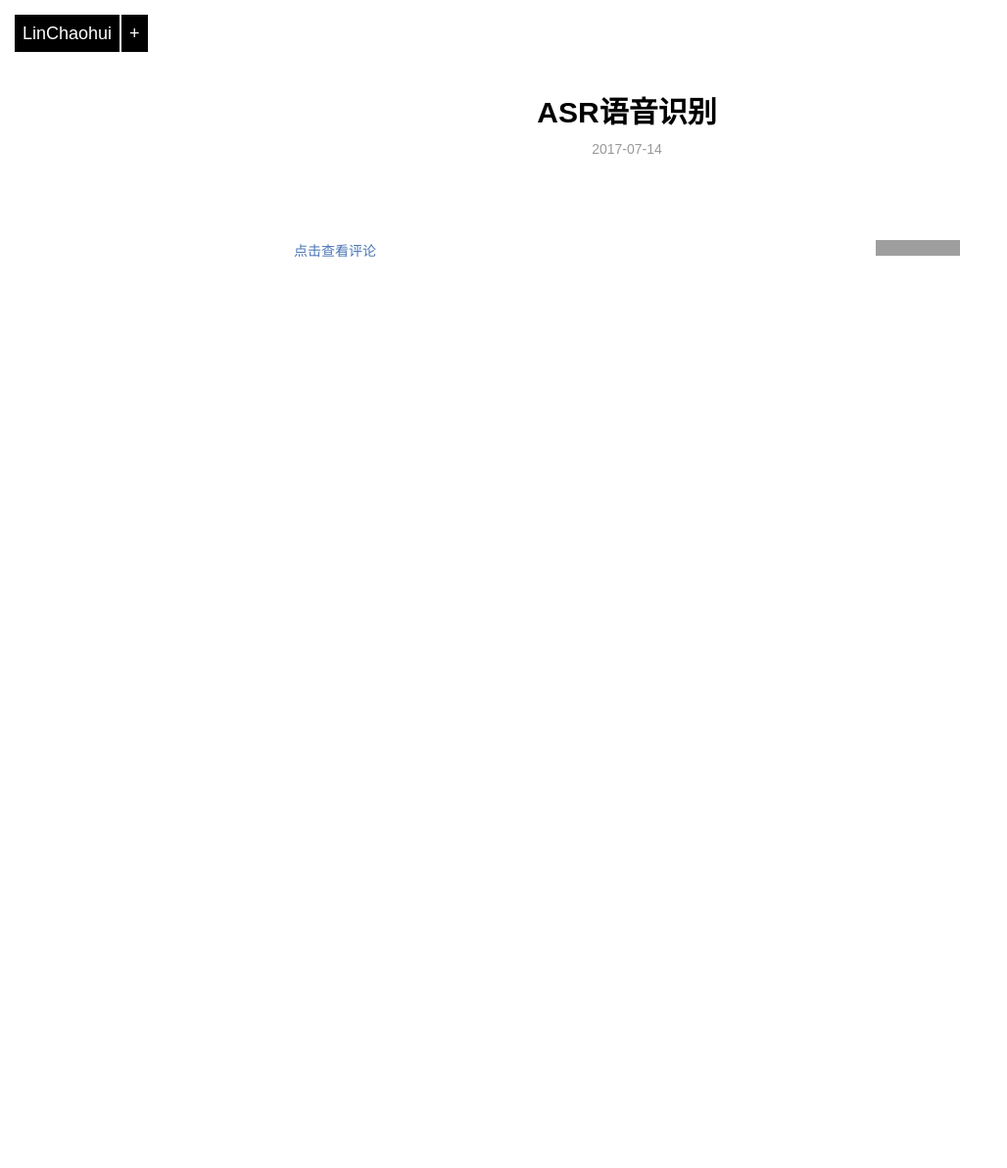
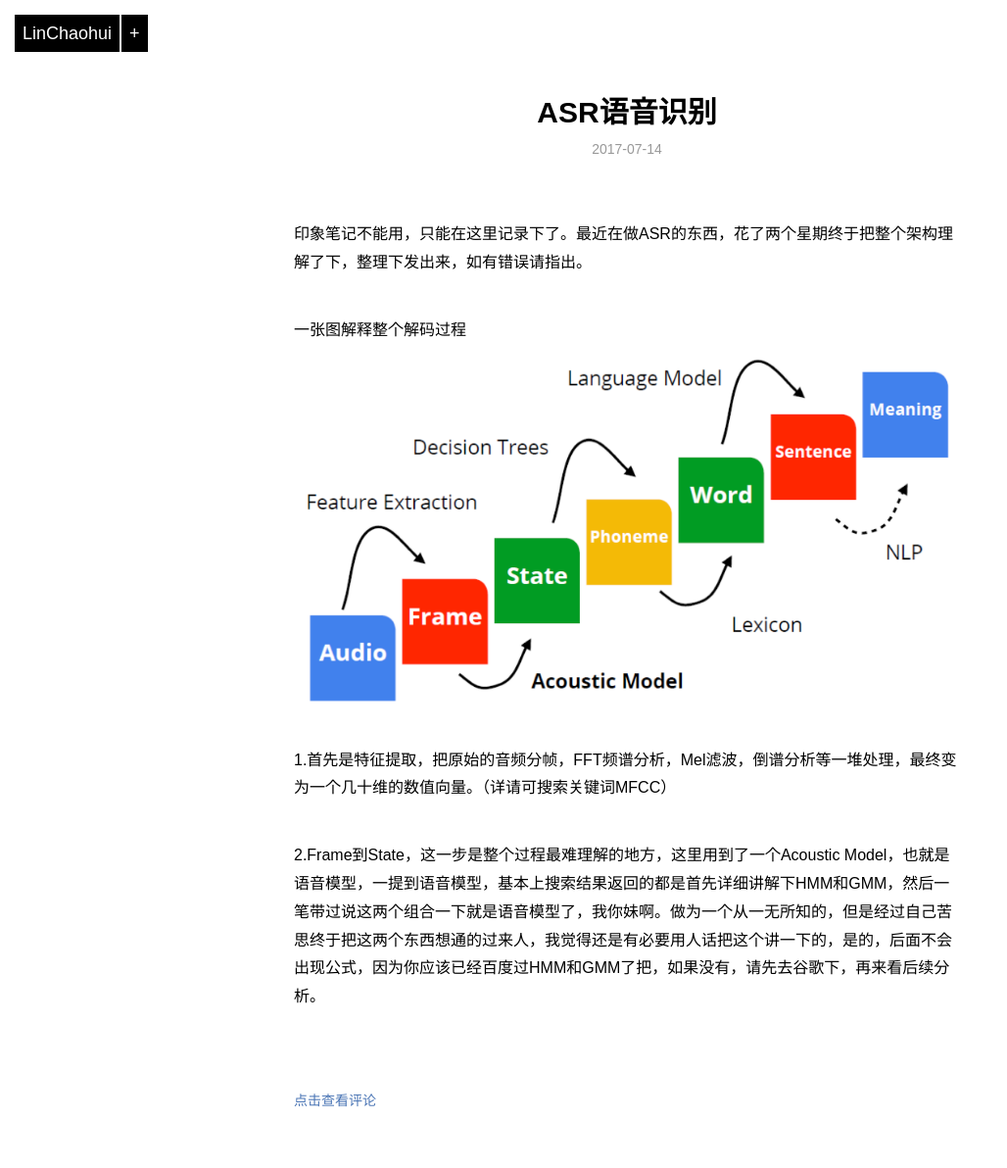
Before and after one commit to chaohui0/chaohui0.github.com, a Jekyll site: the page built from _posts/blog/2017-07-14-asr.md, in a window 1280 px wide. Shown: the whole page at 98% size, without its empty margins (0-1028 px from the left). Built offline with Jekyll 4.4.1, drawn with Linux system fonts in a browser that asks for light colours; before the commit the page ends 900 px from its top, so only the background shows below that; grey boxes are pictures that could not be loaded.

Commit message:
Update 2017-07-14-asr.md

```diff
--- a/_posts/blog/2017-07-14-asr.md
+++ b/_posts/blog/2017-07-14-asr.md
@@ -5,9 +5,18 @@ description: asr
 category: blog
 ---
 
+印象笔记不能用，只能在这里记录下了。最近在做ASR的东西，花了两个星期终于把整个架构理解了下，整理下发出来，如有错误请指出。
+
+一张图解释整个解码过程
+![asr](/images/asr.png)
+
+1.首先是特征提取，把原始的音频分帧，FFT频谱分析，Mel滤波，倒谱分析等一堆处理，最终变为一个几十维的数值向量。（详请可搜索关键词MFCC）
+
+2.Frame到State，这一步是整个过程最难理解的地方，这里用到了一个Acoustic Model，也就是语音模型，一提到语音模型，基本上搜索结果返回的都是首先详细讲解下HMM和GMM，然后一笔带过说这两个组合一下就是语音模型了，我你妹啊。做为一个从一无所知的，但是经过自己苦思终于把这两个东西想通的过来人，我觉得还是有必要用人话把这个讲一下的，是的，后面不会出现公式，因为你应该已经百度过HMM和GMM了把，如果没有，请先去谷歌下，再来看后续分析。
 
 
 
 
 
-[LinChaohui]:    http://www.linchaohui.cn  "LinChaohui"
+
+[LinChaohui]:    http://www.linchaohui.cn  "LinChaohui"
```
